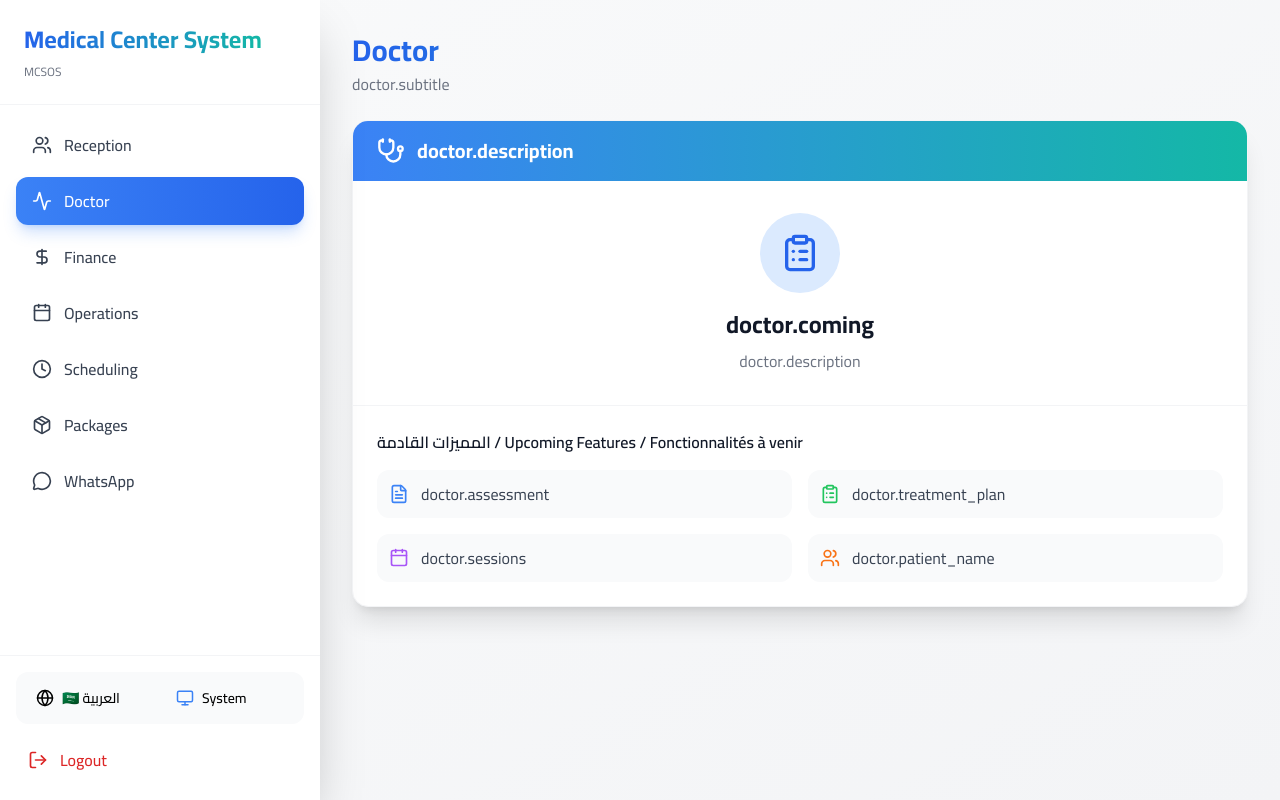
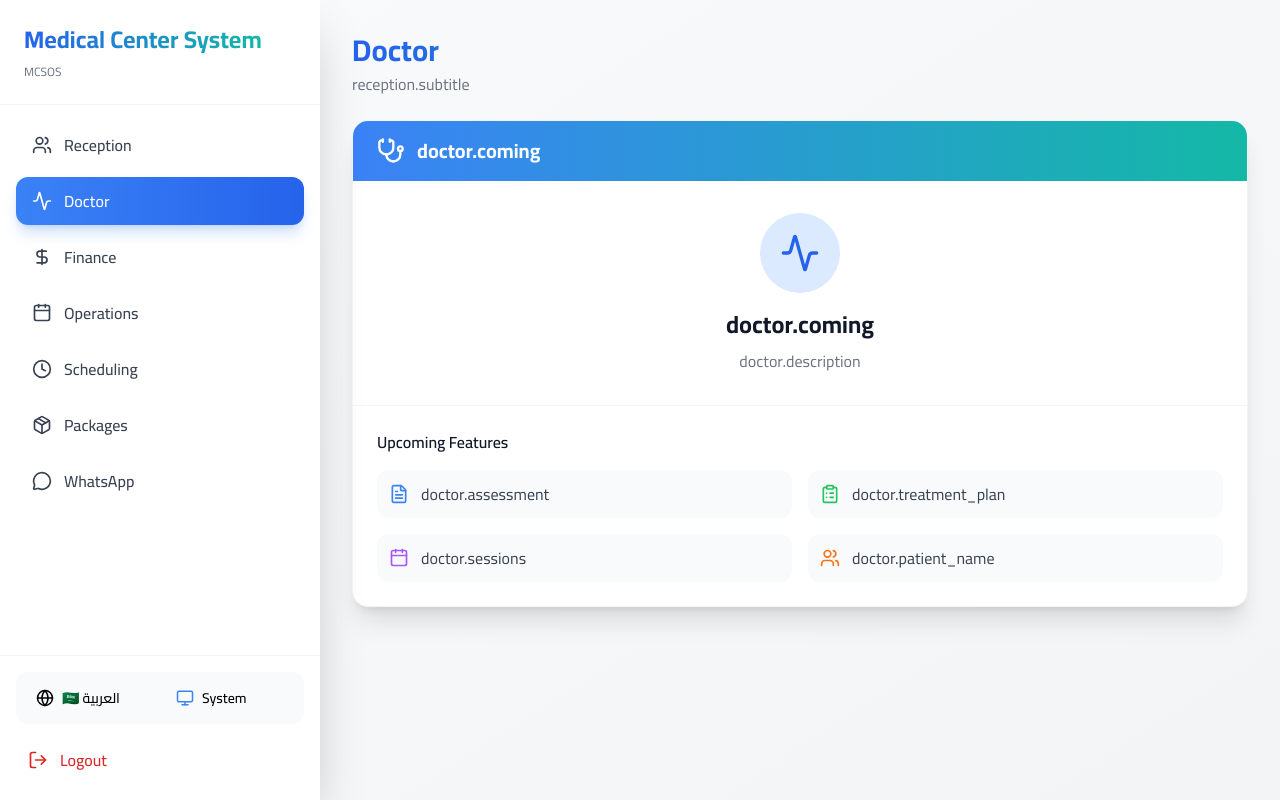
Before and after one commit to Islam412/MCSOS-System, a React (Vite) app: page /doctor in a window 1280 px wide. Built offline with nearby package versions, Linux system fonts and the light colour scheme.

Commit message:
update doctor app p2

```diff
--- a/src/pages/DoctorDashboard.jsx
+++ b/src/pages/DoctorDashboard.jsx
@@ -1,5 +1,5 @@
 import { useTranslation } from 'react-i18next'
-import { Stethoscope, ClipboardList, FileText, Calendar, Users, Clock } from 'lucide-react'
+import { Stethoscope, ClipboardList, FileText, Calendar, Users, Clock, Activity } from 'lucide-react'
 
 export default function DoctorDashboard() {
   const { t, i18n } = useTranslation()
@@ -11,7 +11,9 @@ export default function DoctorDashboard() {
         <h1 className="text-3xl font-bold bg-gradient-to-r from-blue-600 to-teal-500 bg-clip-text text-transparent">
           {t('doctor.title')}
         </h1>
-        <p className="text-gray-500 dark:text-gray-400 mt-1">{t('doctor.subtitle')}</p>
+        <p className="text-gray-500 dark:text-gray-400 mt-1">
+          {t('reception.subtitle') || 'إدارة التقييمات والخطط العلاجية'}
+        </p>
       </div>
 
       {/* Coming Soon Card */}
@@ -19,43 +21,53 @@ export default function DoctorDashboard() {
         <div className="bg-gradient-to-r from-blue-500 to-teal-500 px-6 py-4">
           <div className="flex items-center gap-3">
             <Stethoscope className="text-white" size={28} />
-            <h2 className="text-xl font-bold text-white">{t('doctor.description')}</h2>
+            <h2 className="text-xl font-bold text-white">
+              {t('doctor.coming') || 'قريباً'}
+            </h2>
           </div>
         </div>
 
         <div className="p-8 text-center">
           <div className="inline-flex items-center justify-center w-20 h-20 bg-blue-100 dark:bg-blue-900/30 rounded-full mb-4">
-            <ClipboardList className="text-blue-600 dark:text-blue-400" size={40} />
+            <Activity className="text-blue-600 dark:text-blue-400" size={40} />
           </div>
           <h3 className="text-2xl font-bold text-gray-900 dark:text-white mb-2">
-            {t('doctor.coming')}
+            {t('doctor.coming') || 'نظام التقييم والعلاج'}
           </h3>
           <p className="text-gray-500 dark:text-gray-400">
-            {t('doctor.description')}
+            {t('doctor.description') || 'سيتم إضافة نظام التقييم والخطط العلاجية قريباً'}
           </p>
         </div>
 
         {/* Features Preview */}
         <div className="border-t border-gray-100 dark:border-gray-700 p-6">
           <h4 className={`font-semibold text-gray-900 dark:text-white mb-4 ${isRTL ? 'text-right' : 'text-left'}`}>
-            المميزات القادمة / Upcoming Features / Fonctionnalités à venir
+            {isRTL ? 'المميزات القادمة' : 'Upcoming Features'}
           </h4>
           <div className="grid grid-cols-1 md:grid-cols-2 gap-4">
             <div className="flex items-center gap-3 p-3 bg-gray-50 dark:bg-gray-900 rounded-xl">
               <FileText className="text-blue-500" size={20} />
-              <span className="text-gray-700 dark:text-gray-300">{t('doctor.assessment')}</span>
+              <span className="text-gray-700 dark:text-gray-300">
+                {t('doctor.assessment') || 'التقييم الطبي'}
+              </span>
             </div>
             <div className="flex items-center gap-3 p-3 bg-gray-50 dark:bg-gray-900 rounded-xl">
               <ClipboardList className="text-green-500" size={20} />
-              <span className="text-gray-700 dark:text-gray-300">{t('doctor.treatment_plan')}</span>
+              <span className="text-gray-700 dark:text-gray-300">
+                {t('doctor.treatment_plan') || 'خطة العلاج'}
+              </span>
             </div>
             <div className="flex items-center gap-3 p-3 bg-gray-50 dark:bg-gray-900 rounded-xl">
               <Calendar className="text-purple-500" size={20} />
-              <span className="text-gray-700 dark:text-gray-300">{t('doctor.sessions')}</span>
+              <span className="text-gray-700 dark:text-gray-300">
+                {t('doctor.sessions') || 'الجلسات'}
+              </span>
             </div>
             <div className="flex items-center gap-3 p-3 bg-gray-50 dark:bg-gray-900 rounded-xl">
               <Users className="text-orange-500" size={20} />
-              <span className="text-gray-700 dark:text-gray-300">{t('doctor.patient_name')}</span>
+              <span className="text-gray-700 dark:text-gray-300">
+                {t('doctor.patient_name') || 'اسم المريض'}
+              </span>
             </div>
           </div>
         </div>
```
